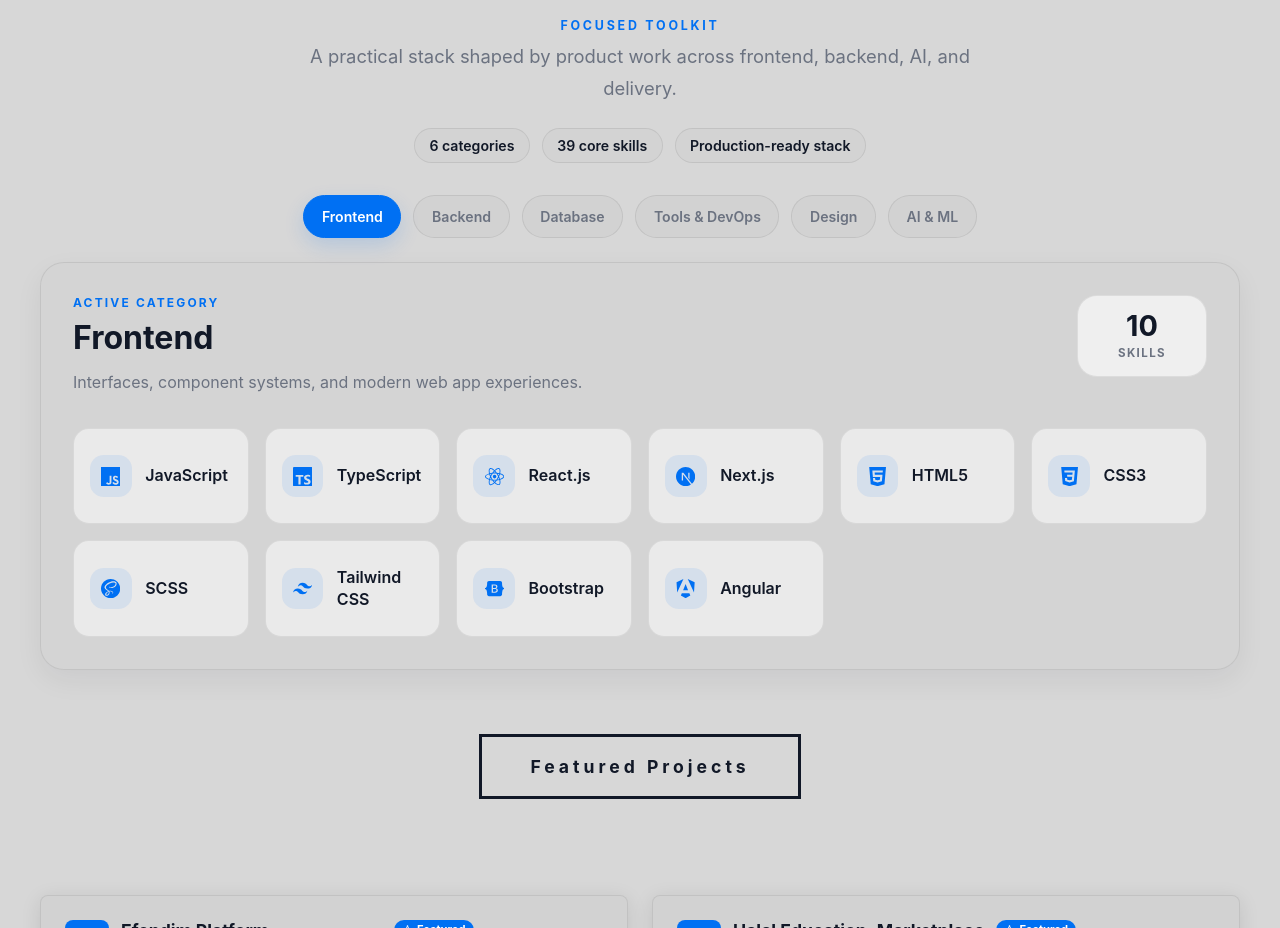
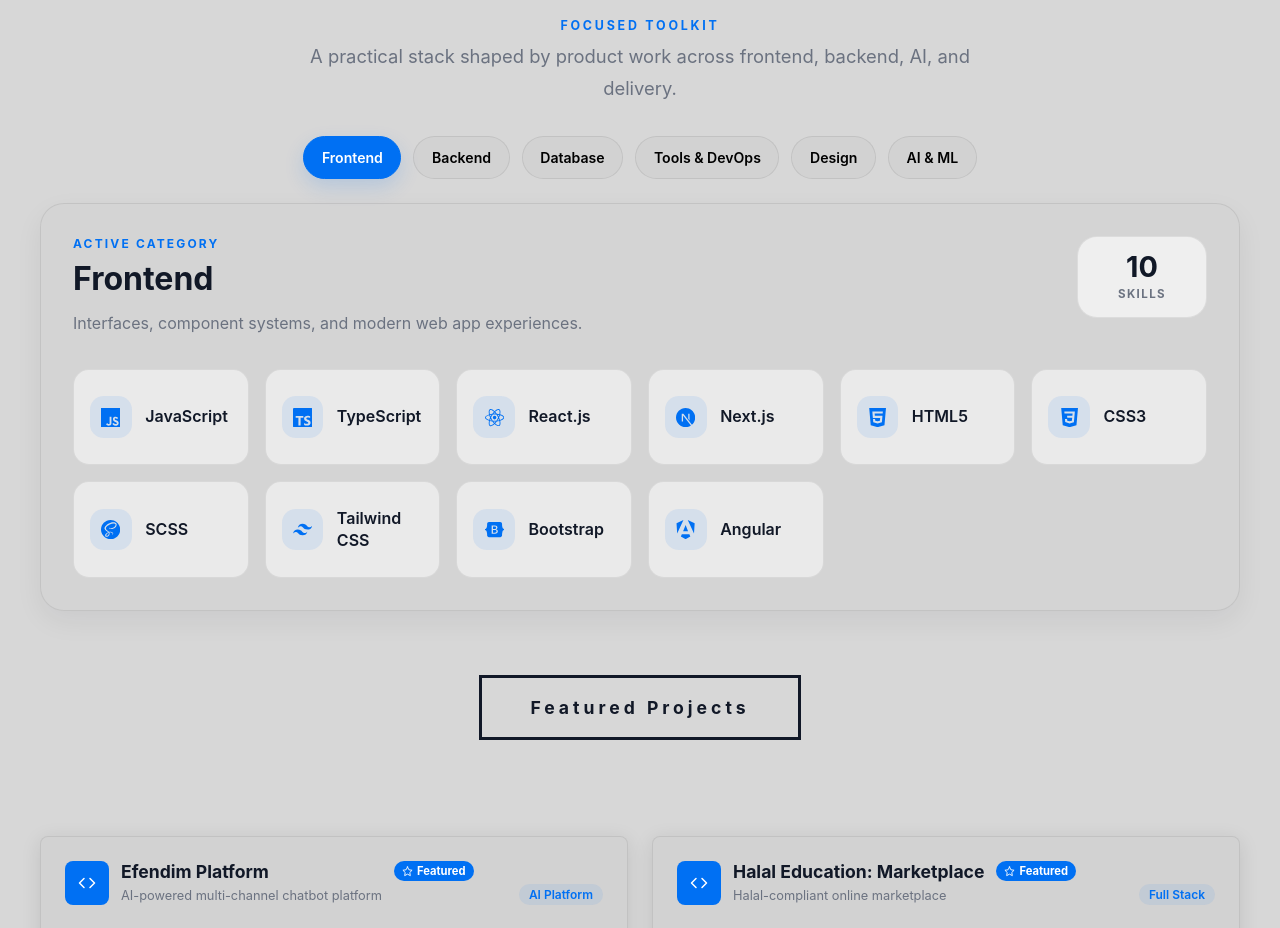
Before and after one commit to Hadi20Diab/my-portfolio, a Next.js app: page / in a window 1280 px wide. Shown: the part 1820-2748 px from the top of the page. Built offline with nearby package versions, Linux system fonts and the light colour scheme.

Commit message:
feat: comment out skillsMeta div and muted color property for future adjustments

```diff
--- a/src/components/SkillsSection/SkillsSection.jsx
+++ b/src/components/SkillsSection/SkillsSection.jsx
@@ -90,11 +90,11 @@ export default function SkillsSection() {
           <p className="skillsLead">
             A practical stack shaped by product work across frontend, backend, AI, and delivery.
           </p>
-          <div className="skillsMeta" aria-label="Skills overview">
+          {/* <div className="skillsMeta" aria-label="Skills overview">
             <span className="skillsMetaItem">{categories.length} categories</span>
             <span className="skillsMetaItem">{totalSkills} core skills</span>
             <span className="skillsMetaItem">Production-ready stack</span>
-          </div>
+          </div> */}
         </div>
 
         <div className="skillsTabs">
--- a/src/components/SkillsSection/SkillsSection.scss
+++ b/src/components/SkillsSection/SkillsSection.scss
@@ -60,7 +60,7 @@
   .skillsTab {
     background: color-mix(in srgb, var(--card-bg) 94%, transparent);
     border: 1px solid var(--card-border);
-    color: var(--muted);
+    // color: var(--muted);
     font-size: 0.88rem;
     font-weight: 600;
     padding: 0.75rem 1.1rem;
```
